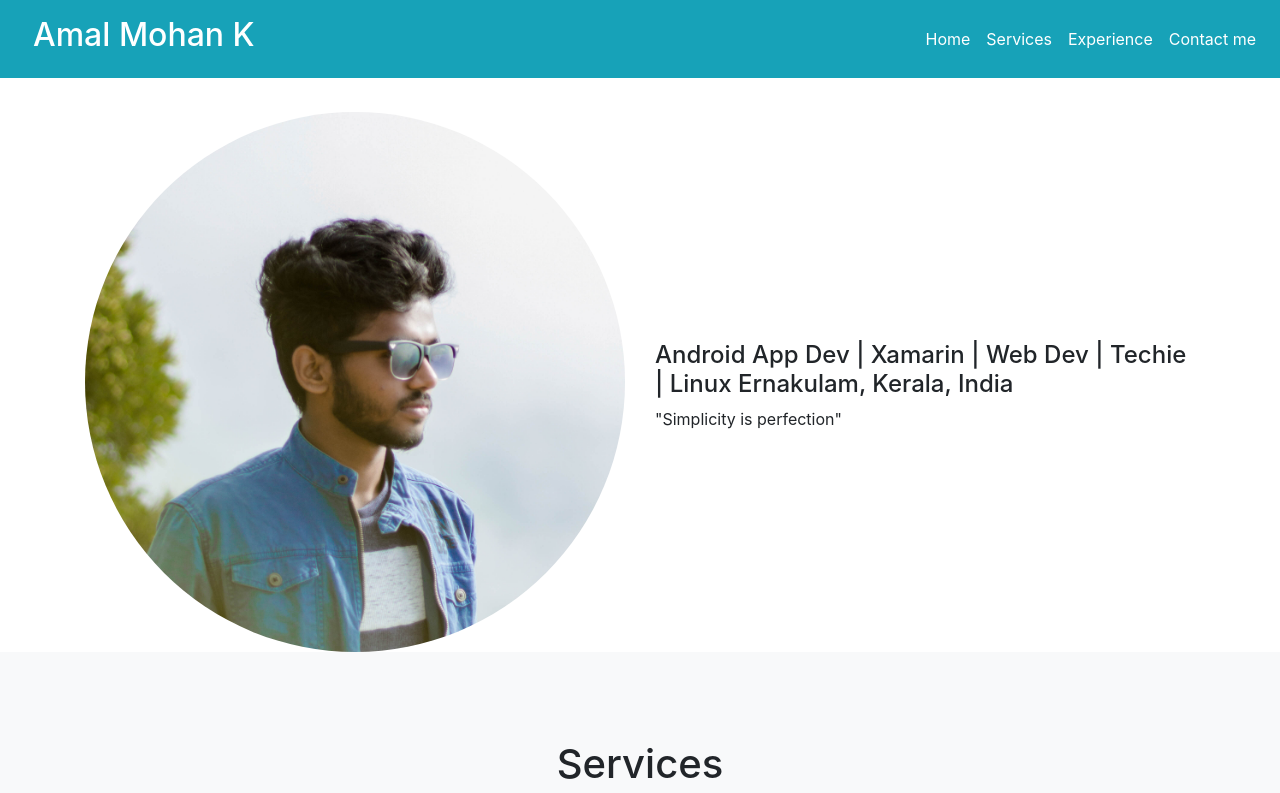
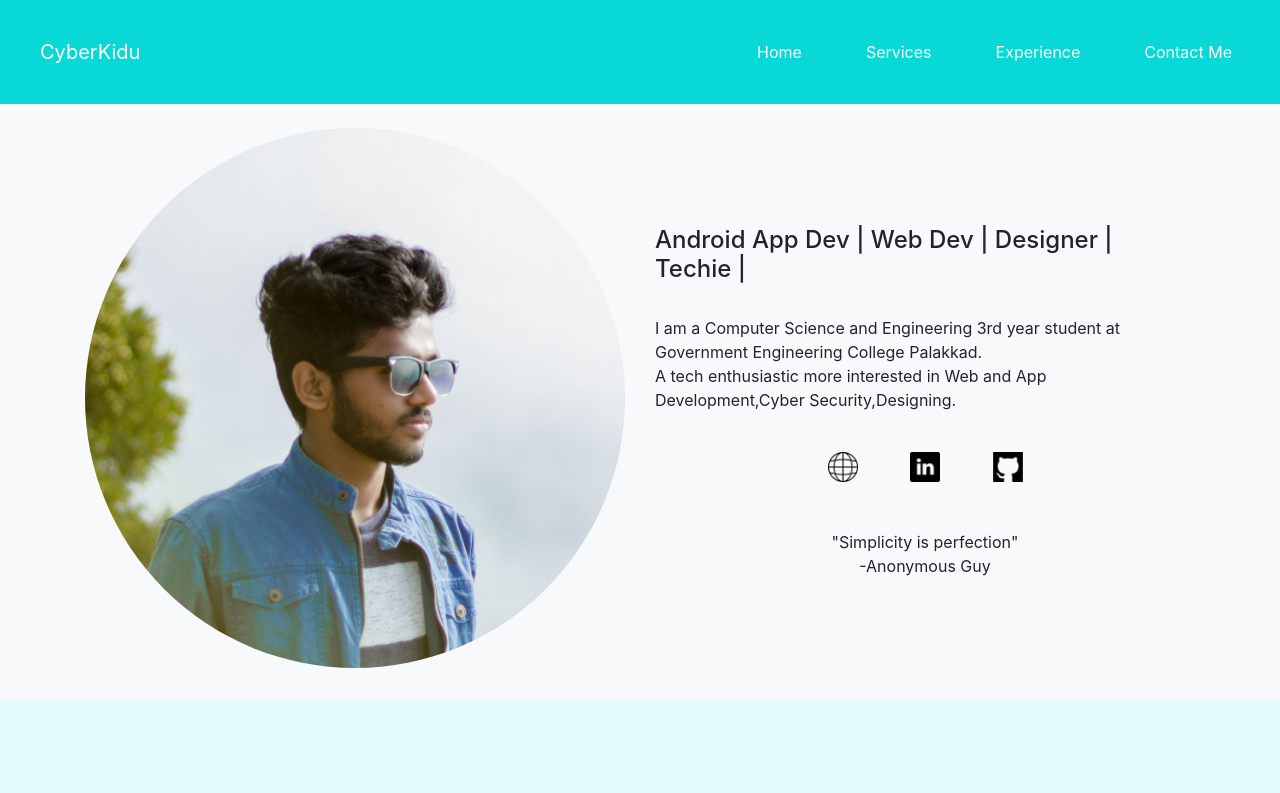
Before and after one commit to amalmohan542/personalwebsite2, a plain HTML site: page index.html in a window 1280 px wide. Shown: the top 793 px of the page. Drawn offline with nearby package versions, Linux system fonts and the light colour scheme.

Commit message:
UI improved

```diff
--- a/index.html
+++ b/index.html
@@ -3,65 +3,67 @@
 
 <head>
     <meta charset="UTF-8" />
+    <link rel="stylesheet" href="style.css">
     <meta name="viewport" content="width=device-width, initial-scale=1.0" />
     <link rel="icon" href="images/me.jpg" type="image/icon type">
+    <meta name="description" content="Personal Website of Amal Mohan K">
+            <meta name="keywords" content="resume,placement,google,webdeveloper,appdeveloper,HTML, CSS, XML, JavaScript">
+            <meta name="author" content="Amal Mohan K">
     <link rel="stylesheet" href="https://stackpath.bootstrapcdn.com/bootstrap/4.4.1/css/bootstrap.min.css"
         integrity="sha384-Vkoo8x4CGsO3+Hhxv8T/Q5PaXtkKtu6ug5TOeNV6gBiFeWPGFN9MuhOf23Q9Ifjh" crossorigin="anonymous" />
     <title>Amal Mohan K</title>
 </head>
 
 <body>
-    <header class="bg-info" style="position: fixed;width: 100%;z-index: 1;" >
-        <div class="row text-white">
-            <div class="col-md-6 col-9 p-3 pl-5">
-                <h2>Amal Mohan K</h2>
-            </div>
-            <div class="col-md-6 col-3 my-auto">
-                <nav class="navbar navbar-expand-lg navbar-light bg-info">
+    <header  style="position: fixed;z-index: 1;" >
 
-                    <button class="navbar-toggler ml-auto" type="button" data-toggle="collapse" data-target="#navbarNav"
-                        aria-controls="navbarNav" aria-expanded="false" aria-label="Toggle navigation">
-                        <span class="navbar-toggler-icon"></span>
-                    </button>
-                    <div class="collapse navbar-collapse" id="navbarNav">
-                        <ul class="navbar-nav ml-auto">
-                            <li class="nav-item active">
-                                <a class="nav-link text-white" href="#home-section" >Home <span class="sr-only">(current)</span></a>
-                            </li>
-                            <li class="nav-item">
-                                <a class="nav-link text-white" href="#service-section" >Services</a>
-                            </li>
-                            <li class="nav-item">
-                                <a class="nav-link text-white" href="#experience-section" >Experience</a>
-                            </li>
-                            <li class="nav-item">
-                                <a class="nav-link text-white" href="#contact-section" >Contact me</a>
-                            </li>
+            <nav class="navbar navbar-expand-lg navbar-light navbar-custom" style="position: fixed;width: 100%;">
+                <a class="navbar-brand text-white" href="#">CyberKidu</a>
+                <button class="navbar-toggler" type="button" data-toggle="collapse" data-target="#navbarNavAltMarkup" aria-controls="navbarNavAltMarkup" aria-expanded="false" aria-label="Toggle navigation">
+                  <span class="navbar-toggler-icon"></span>
+                </button>
+                <div class="collapse navbar-collapse" id="navbarNavAltMarkup">
+                  <div class="navbar-nav ml-auto ">
+                    <a class="nav-item nav-link active text-white" href="#home-section">Home <span class="sr-only">(current)</span></a>
+                    <a class="nav-item nav-link text-white" href="#service-section">Services</a>
+                    <a class="nav-item nav-link text-white" href="#experience-section">Experience</a>
+                    <a class="nav-item nav-link text-white" href="#contact-section">Contact Me</a>
+                  </div>
+                </div>
+              </nav>
 
-                        </ul>
-                    </div>
-                </nav>
-            </div>
+
   </header>
 
-  <section  id="home-section" style="padding-top: 7em;">
+  <section class="bg-light"  id="home-section" style="padding-top: 8em;padding-bottom: 2em;">
     <div class="container">
         <div class="row align-items-center">
             <div class="col-md-6">
                 <img src="images/me.jpg" alt="" class="img-fluid rounded-circle" style="height: 6; width: 6;">
             </div>
             <div class="col-md-6">
-                <h4 class="pt-4">Android App Dev | Xamarin | Web Dev | Techie | Linux
-                    Ernakulam, Kerala, India</h4>
-                <p>"Simplicity is perfection"</p>
+                <h4 class="pt-4">Android App Dev  | Web Dev | Designer | Techie |
+                    </h4>
+                    <br>
+                    <p>I am a Computer Science and Engineering 3rd year student at Government Engineering College Palakkad.<br>
+                        A tech enthusiastic more interested in Web and App Development,Cyber Security,Designing.</p><br>
+                        <div class="text-center">
+                        <a href="amal.live" target="_blank"><img src="images/global.png" class="icons"></a>
+
+        <a href="https://www.linkedin.com/in/amalmohank/" target="_blank"><img src="images/linkedin.png" class="icons"></a>
+
+        <a href="https://github.com/amalmohan542" target="_blank"><img src="images/github.png" class="icons"></a><br><br><br>
+        <p>"Simplicity is perfection"<br>-Anonymous Guy</p>
+    </div>
+
             </div>
         </div>
     </div>
 </section>
 
-<section class="bg-light p-5" id="service-section">
+<section  id="service-section" style="padding-top: 2em;padding-bottom: 3em;">
     <div class="container text-center">
-        <h1 class="text-center" style="padding-top: 1em;">Services</h1>
+        <h1 class="text-center" style="padding-top: 2em;padding-bottom: 1em;">Services</h1>
         <div class="row">
             <div class="col-md-4">
                 <div class="card p-5" >
@@ -98,9 +100,10 @@
     </div>
 </section>
 
-<section class="bg-white" id="experience-section">
+
+<section id="experience-section" class="bg-light" style="padding-top: 3em;padding-bottom: 3em;">
         <div class="container text-center">
-            <h1 class="text-center" style="padding-top: 2em;">Experience</h1>
+            <h1 class="text-center"  style="padding-top: 2em;padding-bottom: 1em;">Experience</h1>
             <div class="row">
                 <div class="col-md-4">
                     <div class="card p-5" >
@@ -138,9 +141,9 @@
 </section>
 
 
-<section class="bg-light" id="contact-section">
+<section id="contact-section">
     <div class="container  p-5">
-        <h1 class="text-center">Contact Us</h1>
+        <h1 class="text-center" style="padding-top: 2em;">Contact Us</h1>
         <div class="row">
             <div class="col-md-12">
             <form>
@@ -176,9 +179,11 @@
     <div class="container">
         <div class="row">
             <div class="col-md-12 text-center">
-
-
-                <p>Copyrights </p>
+<br>
+                <a class="footer-link" href="https://www.linkedin.com/in/amalmohank/"><img src="images/linkedin.png" class="icons pt-1"></a>
+                <a class="footer-link" href="https://twitter.com/AmalMohan8"><img src="images/twitter.png" class="icons pt-1"></a>
+                <a class="footer-link" href="amal.live"><img src="images/global.png" class="icons pt-1"></a>
+                <p class="copyright">©2020 Amal Mohan K<br> CyberKidu</p>
             </div>
         </div>
 
--- /dev/null
+++ b/style.css
@@ -0,0 +1,19 @@
+.icons{
+    height: 30px;
+    text-align: center;
+}
+a{
+    margin: 24px;
+    text-align: center;
+}
+/* Modify the backgorund color */
+.navbar-custom {
+	background-color: #08d9d6;
+}
+#service-section{
+    background-color: #e3fdfd;
+}
+
+#contact-section{
+    background-color: #e3fdfd;
+}
```
Also changed, not shown: images/global.png (added).
